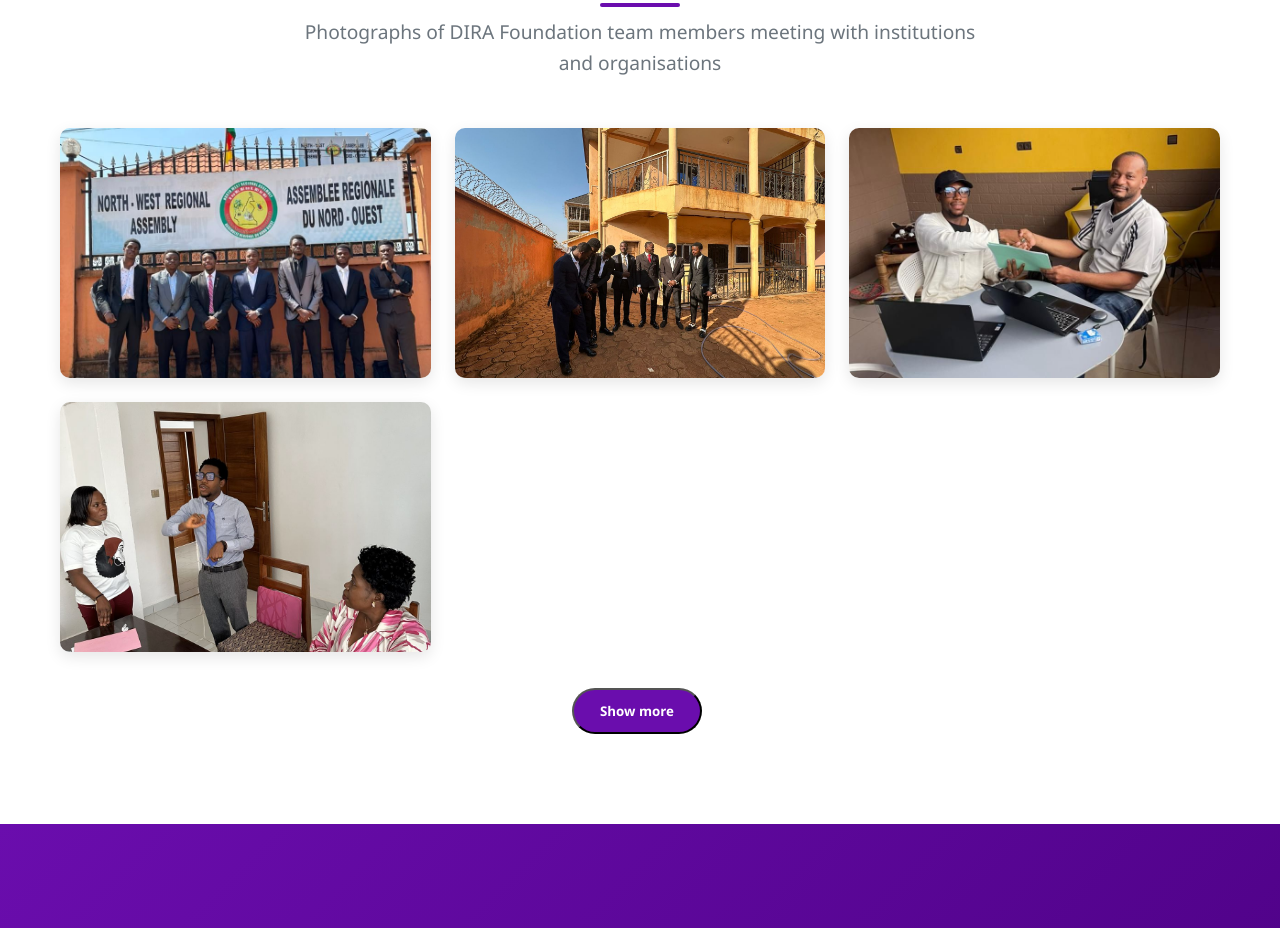
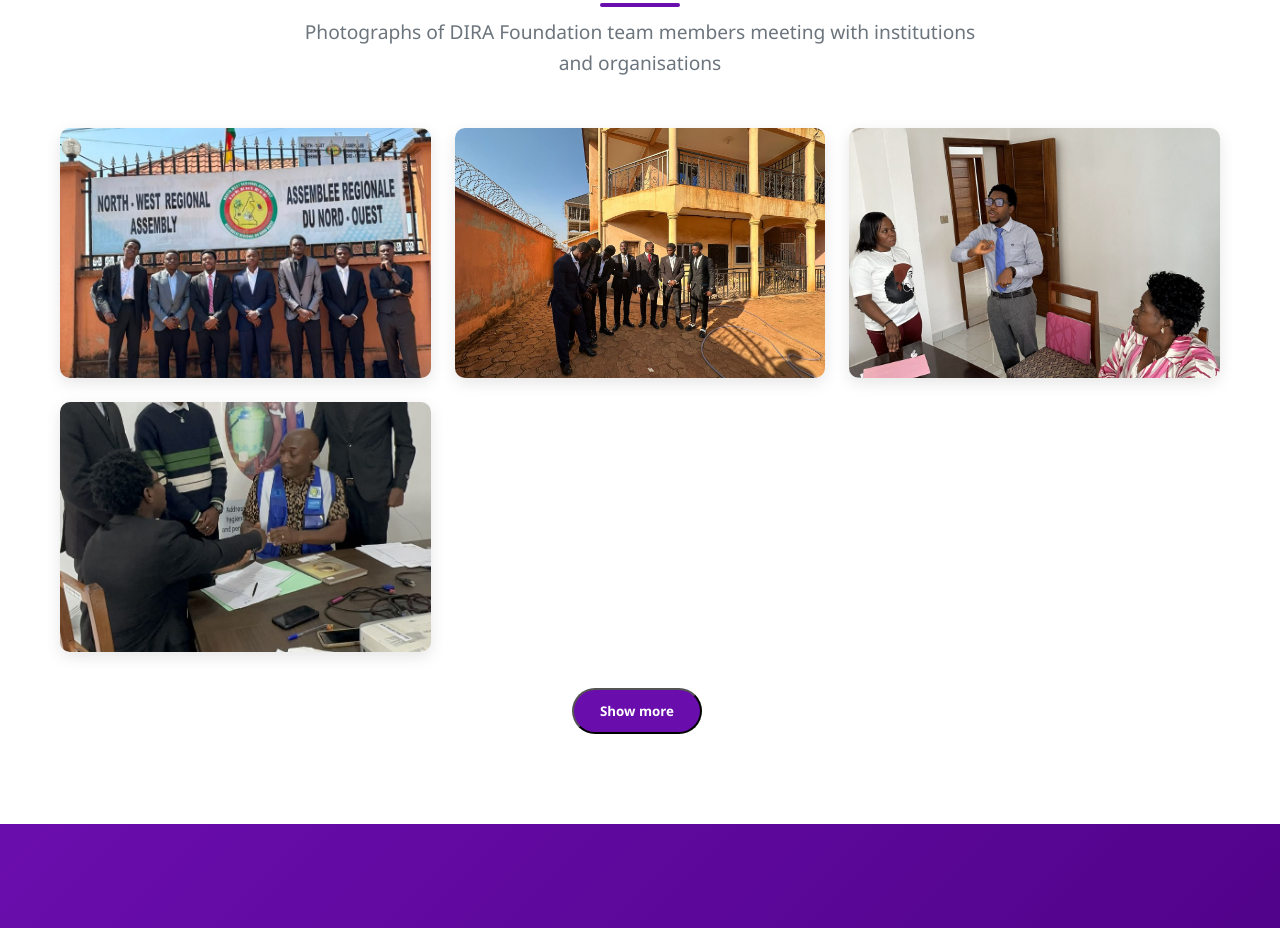
Before and after one commit to titahope541-droid/test, a website: page about.html in a window 1280 px wide. Shown: the part 4002-4930 px from the top of the page. Drawn offline with nearby package versions, Linux system fonts and the light colour scheme.

Commit message:
Made changes

```diff
--- a/about.html
+++ b/about.html
@@ -1021,29 +1021,7 @@
         <div class="container">
             <h2 class="section-title">Engagements and Meetings</h2>
             <p class="section-subtitle">Photographs of DIRA Foundation team members meeting with institutions and organisations</p>
-            <div class="gallery-grid" id="gallery-grid">
-                <div class="gallery-item">
-                    <img class="gallery-photo" src="images/team-at-north-west-regional-assembly.jpg" width="810" height="1080" loading="lazy" alt="DIRA Foundation team members standing in front of the North West Regional Assembly signboard">
-                </div>
-                <div class="gallery-item">
-                    <img class="gallery-photo" src="images/team-members-outside-building.jpg" width="1400" height="1050" loading="lazy" alt="DIRA Foundation team members standing together outside a building">
-                </div>
-                <div class="gallery-item">
-                    <img class="gallery-photo" src="images/handshake-at-meeting-table.jpg" width="810" height="1080" loading="lazy" alt="Two men shaking hands across a meeting table">
-                </div>
-                <div class="gallery-item">
-                    <img class="gallery-photo" src="images/meeting-with-representatives.jpg" width="1050" height="1400" loading="lazy" alt="A meeting between DIRA Foundation team members and representatives around an office table">
-                </div>
-                <div class="gallery-item">
-                    <img class="gallery-photo" src="images/team-meeting-at-office-table.jpg" width="787" height="1400" loading="lazy" alt="DIRA Foundation team members meeting with representatives at an office table">
-                </div>
-                <div class="gallery-item">
-                    <img class="gallery-photo" src="images/working-session-in-meeting-room.jpg" width="787" height="1400" loading="lazy" alt="A working session in a meeting room">
-                </div>
-                <div class="gallery-item">
-                    <img class="gallery-photo" src="images/team-members-at-meeting-table.jpg" width="1050" height="1400" loading="lazy" alt="DIRA Foundation team members standing at a meeting table">
-                </div>
-            </div>
+            <div class="gallery-grid" id="gallery-grid"></div>
             <div class="fd-center">
                 <button class="fd-btn" id="galleryLoadMore" type="button" aria-controls="gallery-grid" aria-expanded="false" hidden>Show more</button>
             </div>
@@ -1173,8 +1151,28 @@
         }
         embedYouTubeVideo('bUWWLOp08F4');
 
+        const galleryImages = [
+            { src: 'images/team-at-north-west-regional-assembly.jpg', alt: 'DIRA Foundation team members standing in front of the North West Regional Assembly signboard' },
+            { src: 'images/team-members-outside-building.jpg', alt: 'DIRA Foundation team members standing together outside a building' },
+            { src: 'images/meeting-with-representatives.jpg', alt: 'A meeting between DIRA Foundation team members and representatives around an office table' },
+            { src: 'images/team-meeting-at-office-table.jpg', alt: 'DIRA Foundation team members meeting with representatives at an office table' },
+            { src: 'images/working-session-in-meeting-room.jpg', alt: 'A working session in a meeting room' },
+            { src: 'images/minresi.JPG', alt: 'DIRA Foundation team at Minresi' },
+            { src: 'images/minresi-2.jpeg', alt: 'DIRA Foundation team members at a second Minresi gathering' },
+            { src: 'images/tech fest.jpg', alt: 'DIRA Foundation team at a tech festival event' },
+            { src: 'images/IMG_6595.jpg', alt: 'DIRA Foundation team photo from a community engagement event' }
+        ];
+
         const galleryGrid = document.querySelector('#gallery .gallery-grid');
         const galleryLoadMore = document.getElementById('galleryLoadMore');
+        if (galleryGrid) {
+            galleryGrid.innerHTML = galleryImages.map((image) => `
+                <div class="gallery-item">
+                    <img class="gallery-photo" src="${image.src}" width="1400" height="1050" loading="lazy" alt="${image.alt}">
+                </div>
+            `).join('');
+        }
+
         if (galleryGrid && galleryLoadMore) {
             const galleryItems = Array.from(galleryGrid.querySelectorAll('.gallery-item'));
             const initialVisibleItems = 4;
```
